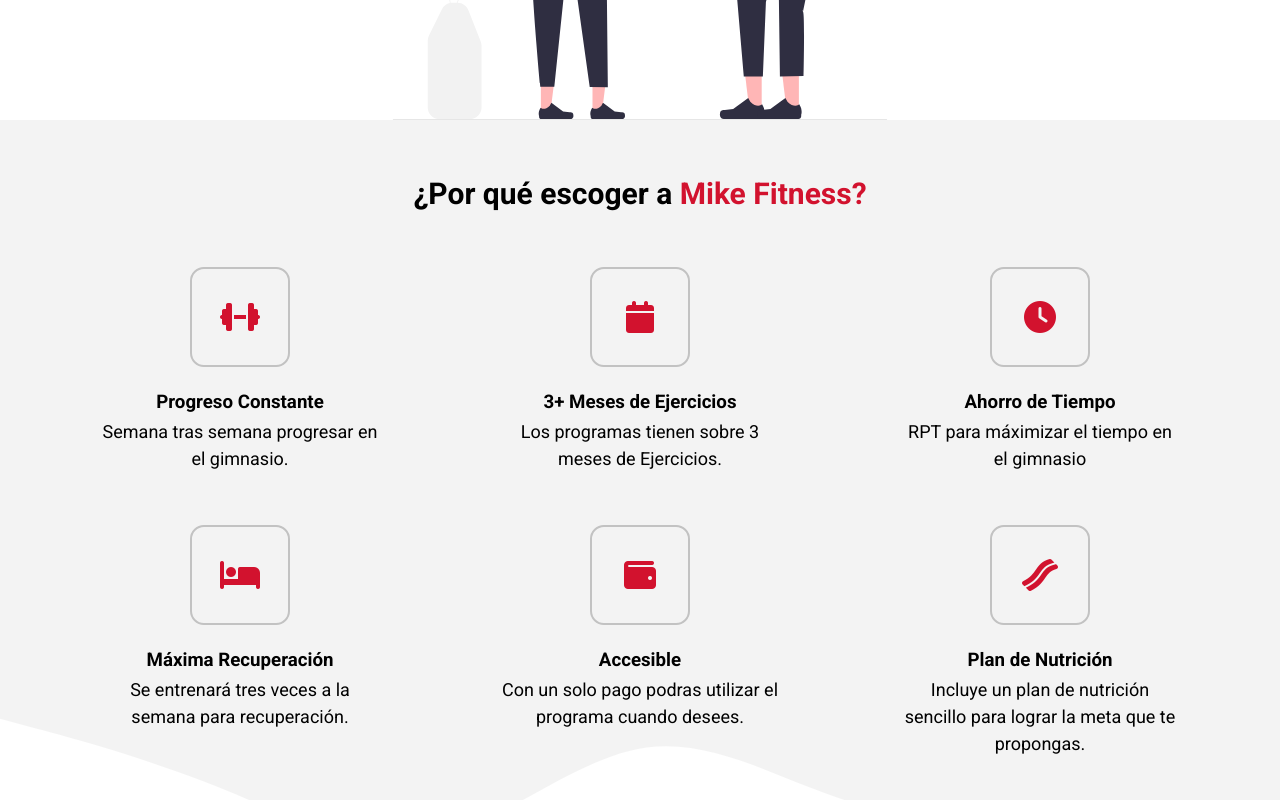
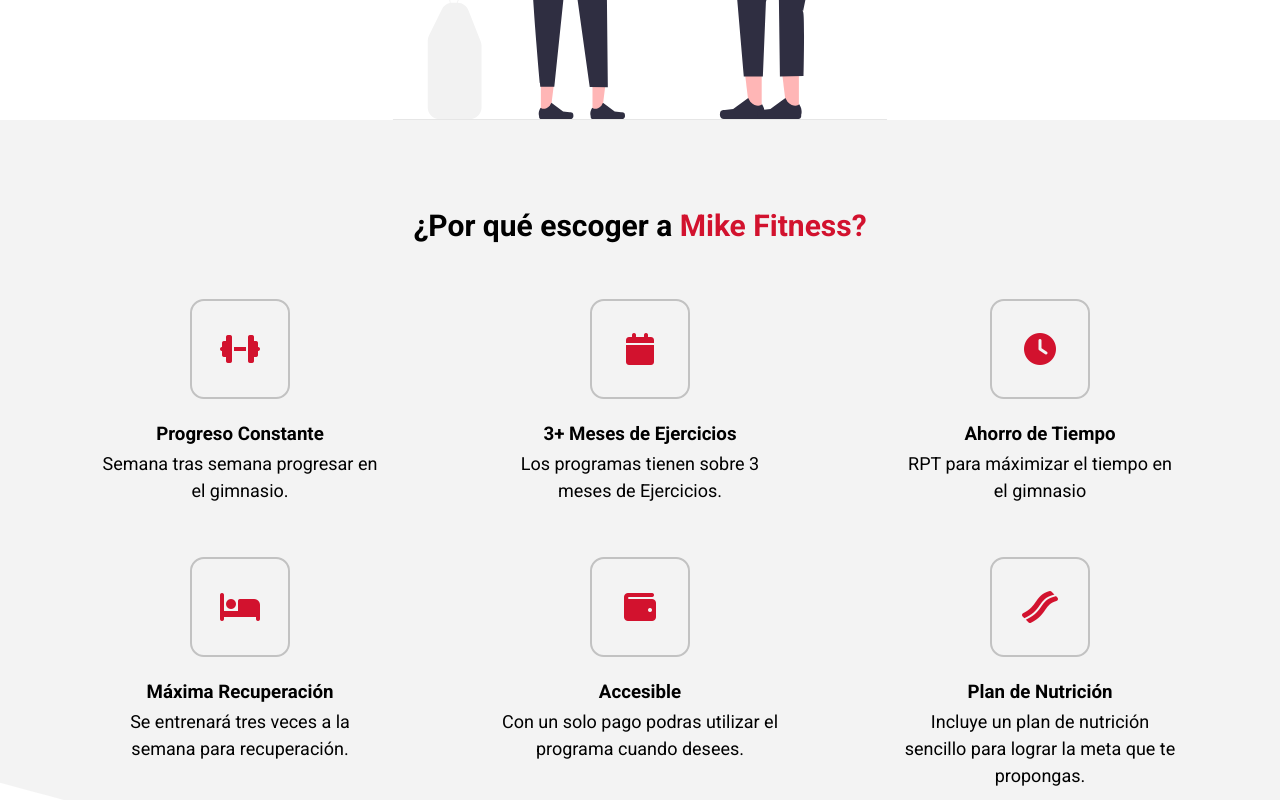
Before and after one commit to michaelrodriguezg99/Mike-Fitness-Website, a plain HTML site: page index.html in a window 1280 px wide. Shown: the part 680-1480 px from the top of the page. Drawn offline with Linux system fonts and the light colour scheme; a web font is replaced by a local one.

Commit message:
padding for container changed

```diff
--- a/styles.css
+++ b/styles.css
@@ -153,7 +153,7 @@ header {
 /* Main */
 
 .container {
-  padding: 56px 0;
+  padding: 88px 0;
 }
 
 .row {
```
